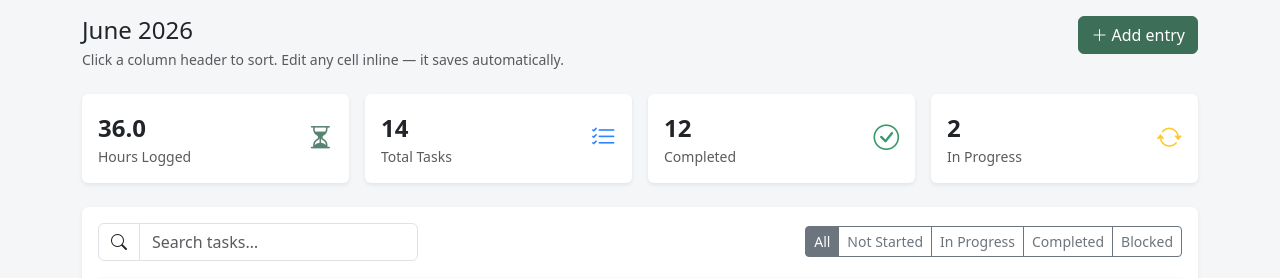
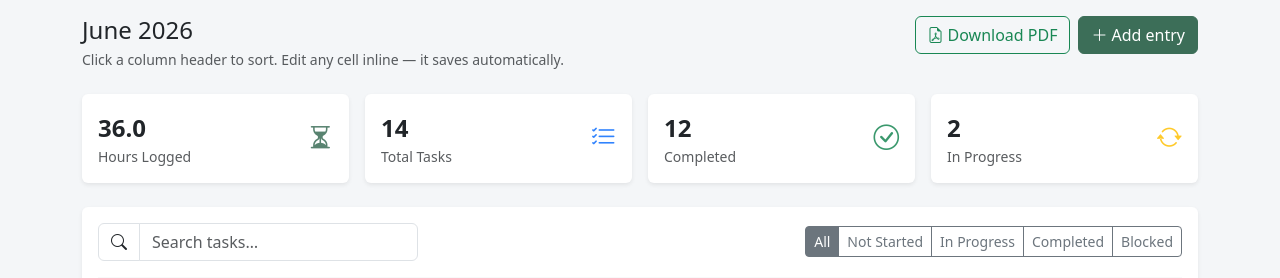
Before and after one commit to Muazzeem/time-management-app, a Flask app: page /month/2026-06 in a window 1280 px wide. Shown: the part 104-382 px from the top of the page. Run offline with Flask 3, Linux system fonts and the light colour scheme; data comes from the database, SQL or seed files in the repository.

Commit message:
Add PDF export for a month's time entries

```diff
--- a/app.py
+++ b/app.py
@@ -1,9 +1,11 @@
 import re
 import sqlite3
 from datetime import datetime
+from io import BytesIO
 from pathlib import Path
 
-from flask import Flask, abort, g, redirect, render_template, request, url_for
+from fpdf import FPDF
+from flask import Flask, abort, g, redirect, render_template, request, send_file, url_for
 
 app = Flask(__name__)
 
@@ -11,6 +13,14 @@ DB_PATH = Path(__file__).parent / "time_log.db"
 STATUSES = ["Not Started", "In Progress", "Completed", "Blocked"]
 SORT_COLUMNS = {"date": "date", "task": "task", "hours": "hours", "status": "status"}
 MONTH_KEY_RE = re.compile(r"^\d{4}-\d{2}$")
+
+BRAND_RGB = (60, 110, 88)
+STATUS_RGB = {
+    "Not Started": (71, 85, 105),
+    "In Progress": (146, 64, 14),
+    "Completed": (22, 108, 67),
+    "Blocked": (176, 42, 55),
+}
 
 SEED_ENTRIES = [
     ("2026-06-01", "work on the program API, Save program history", 3, "Completed"),
@@ -65,6 +75,70 @@ def init_db():
         )
         db.commit()
     db.close()
+
+
+def _fit_text(pdf, text, width, font_size):
+    pdf.set_font("Helvetica", "", font_size)
+    if pdf.get_string_width(text) <= width - 2:
+        return text
+    while text and pdf.get_string_width(text + "...") > width - 2:
+        text = text[:-1]
+    return text + "..."
+
+
+def build_month_pdf(label, rows, total_hours, total_tasks, completed, in_progress):
+    pdf = FPDF(orientation="P", unit="mm", format="A4")
+    pdf.set_auto_page_break(auto=True, margin=15)
+    pdf.add_page()
+
+    pdf.set_font("Helvetica", "B", 18)
+    pdf.set_text_color(*BRAND_RGB)
+    pdf.cell(0, 10, f"Time Report - {label}", ln=1)
+
+    pdf.set_font("Helvetica", "", 11)
+    pdf.set_text_color(90, 90, 90)
+    pdf.cell(
+        0,
+        7,
+        f"Total Hours: {total_hours}    Tasks: {total_tasks}    "
+        f"Completed: {completed}    In Progress: {in_progress}",
+        ln=1,
+    )
+    pdf.ln(4)
+
+    col_widths = [26, 96, 20, 30]
+    headers = ["Date", "Task", "Hours", "Status"]
+
+    pdf.set_font("Helvetica", "B", 10)
+    pdf.set_fill_color(*BRAND_RGB)
+    pdf.set_text_color(255, 255, 255)
+    for width, header in zip(col_widths, headers):
+        pdf.cell(width, 9, header, border=1, fill=True, align="L")
+    pdf.ln()
+
+    pdf.set_font("Helvetica", "", 10)
+    for i, row in enumerate(rows):
+        pdf.set_fill_color(245, 247, 246) if i % 2 else pdf.set_fill_color(255, 255, 255)
+        date_display = datetime.strptime(row["date"], "%Y-%m-%d").strftime("%d/%m/%Y")
+        task_display = _fit_text(pdf, row["task"], col_widths[1], 10)
+
+        pdf.set_text_color(30, 30, 30)
+        pdf.cell(col_widths[0], 8, date_display, border=1, fill=True)
+        pdf.cell(col_widths[1], 8, task_display, border=1, fill=True)
+        pdf.cell(col_widths[2], 8, f"{row['hours']:.1f}", border=1, fill=True)
+
+        pdf.set_text_color(*STATUS_RGB.get(row["status"], (30, 30, 30)))
+        pdf.cell(col_widths[3], 8, row["status"], border=1, fill=True)
+        pdf.ln()
+
+    pdf.set_font("Helvetica", "B", 10)
+    pdf.set_text_color(30, 30, 30)
+    pdf.set_fill_color(235, 238, 236)
+    pdf.cell(col_widths[0] + col_widths[1], 9, "Total", border=1, fill=True)
+    pdf.cell(col_widths[2], 9, f"{total_hours:.1f}", border=1, fill=True)
+    pdf.cell(col_widths[3], 9, "", border=1, fill=True)
+
+    return bytes(pdf.output())
 
 
 @app.route("/")
@@ -143,6 +217,38 @@ def month_detail(key):
     )
 
 
+@app.route("/month/<key>/download")
+def month_download(key):
+    if not MONTH_KEY_RE.match(key):
+        abort(404)
+    try:
+        label = datetime.strptime(key, "%Y-%m").strftime("%B %Y")
+    except ValueError:
+        abort(404)
+
+    db = get_db()
+    rows = db.execute(
+        "SELECT * FROM entries WHERE date LIKE ? ORDER BY date ASC",
+        (f"{key}-%",),
+    ).fetchall()
+
+    pdf_bytes = build_month_pdf(
+        label,
+        rows,
+        total_hours=sum(r["hours"] for r in rows),
+        total_tasks=len(rows),
+        completed=sum(1 for r in rows if r["status"] == "Completed"),
+        in_progress=sum(1 for r in rows if r["status"] == "In Progress"),
+    )
+
+    return send_file(
+        BytesIO(pdf_bytes),
+        mimetype="application/pdf",
+        as_attachment=True,
+        download_name=f"time-report-{key}.pdf",
+    )
+
+
 def _redirect_next():
     next_url = request.form.get("next")
     return redirect(next_url) if next_url else redirect(url_for("index"))
--- a/requirements.txt
+++ b/requirements.txt
@@ -1,2 +1,3 @@
 Flask
 gunicorn
+fpdf2
--- a/templates/month.html
+++ b/templates/month.html
@@ -14,9 +14,14 @@
     <h4 class="mb-1">{{ month_label }}</h4>
     <div class="text-muted small">Click a column header to sort. Edit any cell inline — it saves automatically.</div>
   </div>
-  <button class="btn btn-brand" data-bs-toggle="modal" data-bs-target="#addModal">
-    <i class="bi bi-plus-lg me-1"></i>Add entry
-  </button>
+  <div class="d-flex gap-2">
+    <a class="btn btn-outline-success" href="{{ url_for('month_download', key=month_key) }}">
+      <i class="bi bi-file-earmark-pdf me-1"></i>Download PDF
+    </a>
+    <button class="btn btn-brand" data-bs-toggle="modal" data-bs-target="#addModal">
+      <i class="bi bi-plus-lg me-1"></i>Add entry
+    </button>
+  </div>
 </div>
 
 <div class="row g-3 mb-4">
```
